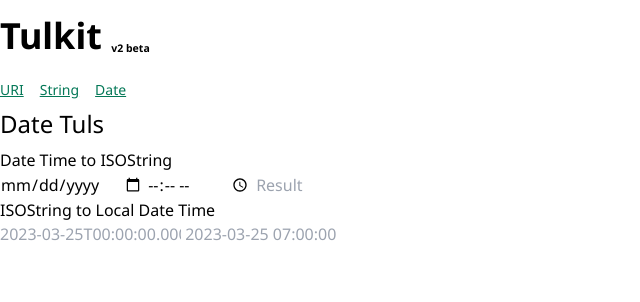
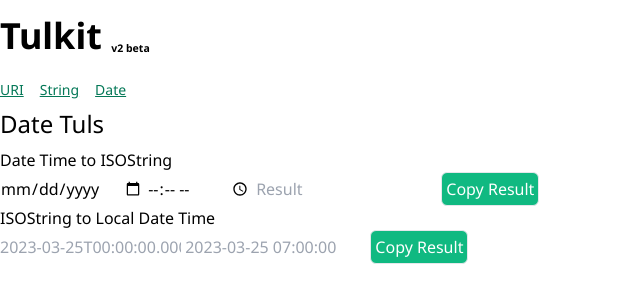
Before and after one commit to hasssan/tulkit, a SvelteKit app: page /date in a window 1280 px wide. Shown: the top 302 px of the page, without its empty margins (0-640 px from the left). Built offline with nearby package versions, Linux system fonts and the light colour scheme.

Commit message:
feat: add copy result button

```diff
--- /dev/null
+++ b/src/components/copy-button.svelte
@@ -0,0 +1,21 @@
+<script lang="ts">
+	export let text = '';
+	let className = 'm-1 p-2 border rounded-md bg-emerald-500 text-white';
+	let name = 'Copy Result';
+
+	$: {
+		if (name === 'Copied!') {
+			setTimeout(() => {
+				name = 'Copy Result';
+			}, 500);
+		}
+	}
+
+	function onCopy() {
+		navigator.clipboard.writeText(text).then(() => {
+			name = 'Copied!';
+		});
+	}
+</script>
+
+<button class={$$restProps.class || className} on:click={onCopy}>{name}</button>
--- a/src/routes/date/+page.svelte
+++ b/src/routes/date/+page.svelte
@@ -1,8 +1,10 @@
 <script lang="ts">
+	import CopyButton from '../../components/copy-button.svelte';
 	import dayjs from 'dayjs';
 
 	let sourceISO = '';
 	let resultISO = '';
+	let copyButtonStyle = 'm-0 p-1 border rounded-md bg-emerald-500 text-white';
 
 	$: resultISO = sourceISO ? dayjs(sourceISO).format('YYYY-MM-DD HH:mm:ss') : '';
 
@@ -14,7 +16,7 @@
 
 	function processDateResult() {
 		if (!dateSource && timeSource) {
-			dateSource = dayjs().format('YYYY-MM-DD')
+			dateSource = dayjs().format('YYYY-MM-DD');
 		}
 		dateResult = dateSource || timeSource ? dayjs(`${dateSource} ${timeSource}`).toISOString() : '';
 	}
@@ -26,7 +28,9 @@
 	<input type="date" bind:value={dateSource} />
 	<input type="time" bind:value={timeSource} />
 	<input type="text" placeholder="Result" bind:value={dateResult} />
+	<CopyButton class={copyButtonStyle} text={dateResult} />
 	<h3>ISOString to Local Date Time</h3>
 	<input type="text" placeholder="2023-03-25T00:00:00.000Z" bind:value={sourceISO} />
 	<input type="text" placeholder="2023-03-25 07:00:00" bind:value={resultISO} />
+	<CopyButton class={copyButtonStyle} text={resultISO} />
 </div>
--- a/src/routes/string/+page.svelte
+++ b/src/routes/string/+page.svelte
@@ -1,4 +1,6 @@
 <script lang="ts">
+	import CopyButton from '../../components/copy-button.svelte';
+
 	let source = '';
 	let result = '';
 
@@ -40,4 +42,5 @@
 		placeholder="Result"
 		bind:value={result}
 	/>
+	<CopyButton text={result} />
 </div>
--- a/src/routes/uri/+page.svelte
+++ b/src/routes/uri/+page.svelte
@@ -1,4 +1,6 @@
 <script lang="ts">
+	import CopyButton from '../../components/copy-button.svelte';
+
 	let source = '';
 	let result = '';
 
@@ -27,12 +29,12 @@
 	<button class="m-1 p-2 border rounded-md bg-emerald-500 text-white" on:click={onDecode}
 		>Decode</button
 	>
-	<button class="m-1 p-2 border rounded-md bg-emerald-500 text-white" on:click={onSwap}
-		>Swap</button
+	<button class="m-1 p-2 border rounded-md bg-emerald-500 text-white" on:click={onSwap}>Swap</button
 	>
 	<textarea
 		class="my-3 p-2 w-full h-40 block resize-y shadow-slate-900 border border-slate-200 rounded"
 		placeholder="Result"
 		bind:value={result}
 	/>
+	<CopyButton text={result} />
 </div>
```
